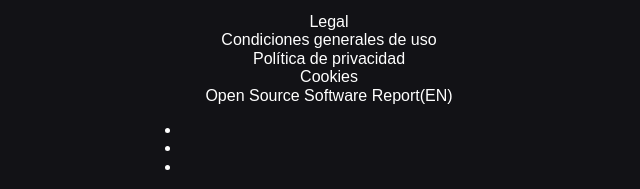
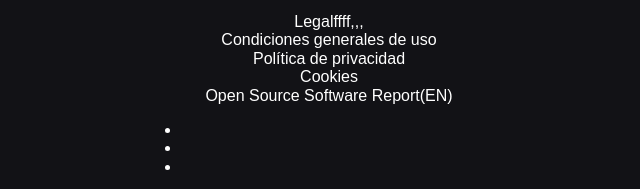
Before and after one commit to DruckDeveloper/deezer-dark-clone, a plain HTML site: page index.html in a window 1280 px wide. Shown: the part 3951-4140 px from the top of the page, 331-971 px from the left. Drawn offline with Linux system fonts and the light colour scheme.

Commit message:
seccion-edward_diego

```diff
--- a/index.html
+++ b/index.html
@@ -162,7 +162,7 @@
                     <li>Prensa</li>
                     <li>Empleos</li>
                 </ul>
-                <ul>Legal
+                <ul>Legalffff,,,
                     <li>Condiciones generales de uso</li>
                     <li>Política de privacidad</li>
                     <li>Cookies</li>
```
